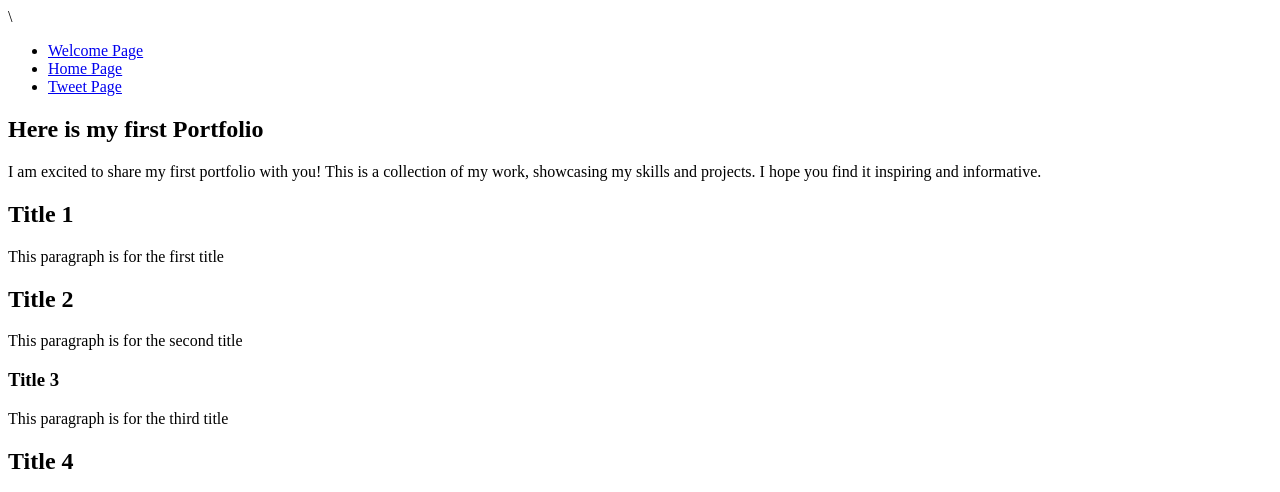
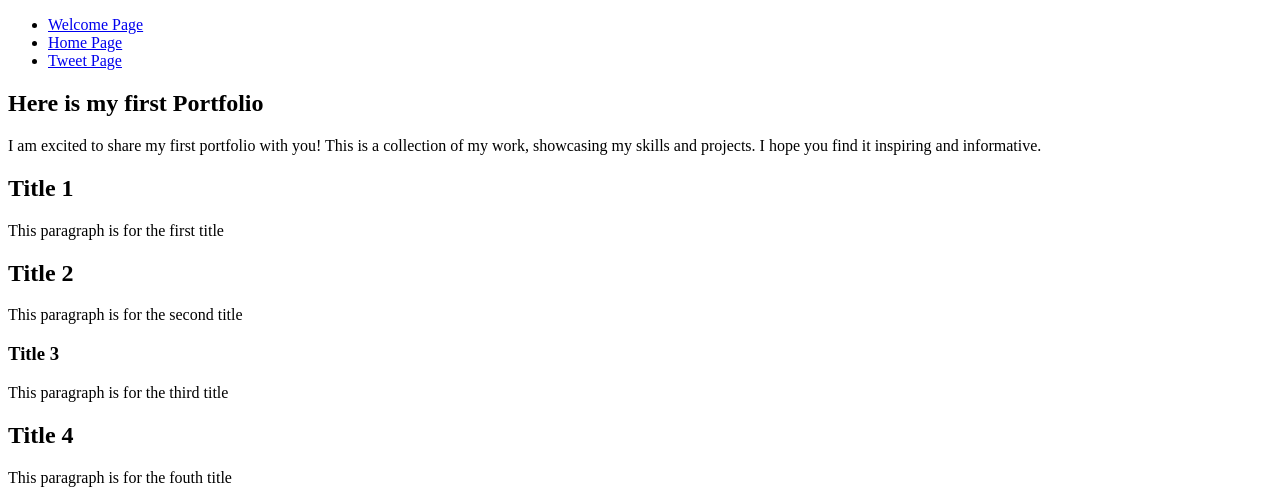
Before and after one commit to Susanadjanie1/My_First_Portfolio, a plain HTML site: page html_basic/index.html in a window 1280 px wide. Shown: the top 492 px of the page. Drawn offline with Linux system fonts and the light colour scheme.

Commit message:
update files

```diff
--- a/html_basic/index.html
+++ b/html_basic/index.html
@@ -5,7 +5,9 @@
     <title>My First Portfolio</title>
     <meta name="viewport" content="width=device-width, initial-scale=1.0" />
   </head>
-\
+
+    <body>
+
     <header>
       <ul>
         <li><a href="base_index.html">Welcome Page</a></li>
@@ -54,5 +56,5 @@
   <footer>
     <p>Made by Susana Djanie<a href="https://www.susana-djanie.netlify.app" target="_blank">here</a></p>
   </footer>
-
+</body>
 </html>
```
Also changed, not shown: html_basic/tweets.html (+3 -1 lines).
